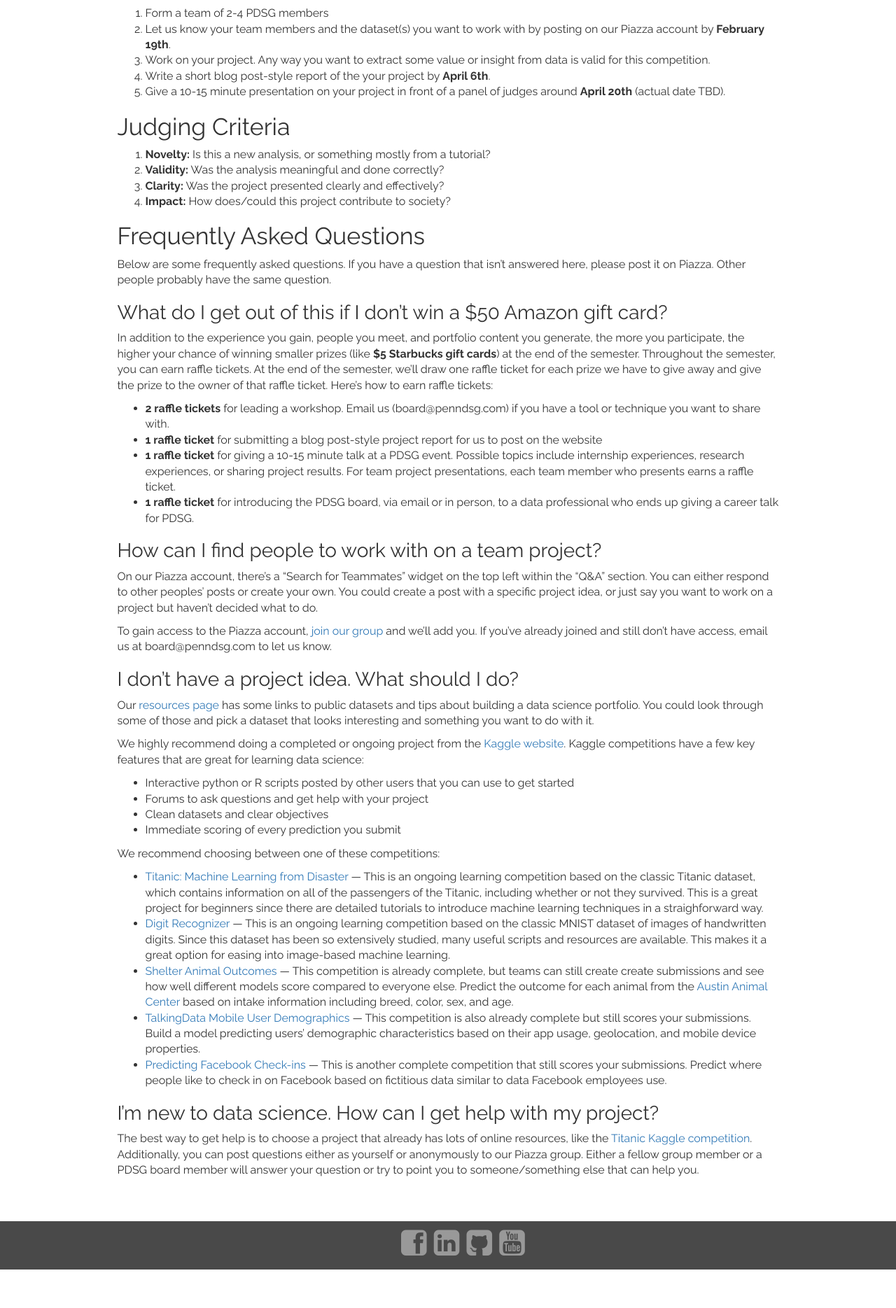
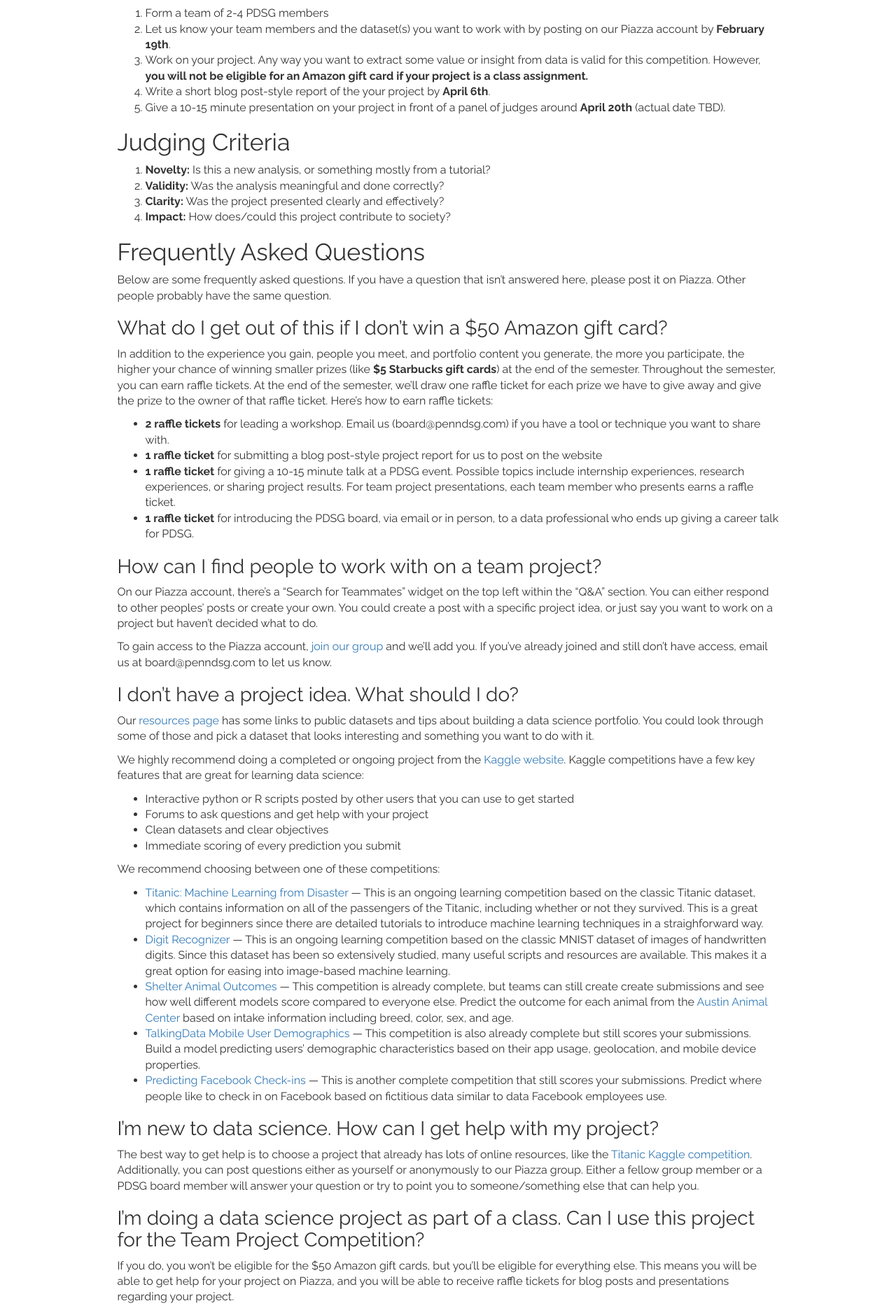
Before and after one commit to penndsg/penndsg.github.io, a plain HTML site: page projects/index.html in a window 1280 px wide. Shown: the part 532-2401 px from the top of the page at 70% size. Before the commit the page ends 2346 px from the top, so only its background shows below. Drawn offline with Linux system fonts and the light colour scheme.

Commit message:
Site updated on Wed Feb  1 14:12:23 EST 2017

```diff
--- a/projects/index.html
+++ b/projects/index.html
@@ -143,7 +143,7 @@
 <ol>
   <li>Form a team of 2-4 PDSG members</li>
   <li>Let us know your team members and the dataset(s) you want to work with by posting on our Piazza account by <strong>February 19th</strong>.</li>
-  <li>Work on your project. Any way you want to extract some value or insight from data is valid for this competition.</li>
+  <li>Work on your project. Any way you want to extract some value or insight from data is valid for this competition. However, <strong>you will not be eligible for an Amazon gift card if your project is a class assignment.</strong></li>
   <li>Write a short blog post-style report of the your project by <strong>April 6th</strong>.</li>
   <li>Give a 10-15 minute presentation on your project in front of a panel of judges around <strong>April 20th</strong> (actual date TBD).</li>
 </ol>
@@ -205,6 +205,10 @@
 
 <p>The best way to get help is to choose a project that already has lots of online resources, like the <a href="https://www.kaggle.com/c/titanic">Titanic Kaggle competition</a>. Additionally, you can post questions either as yourself or anonymously to our Piazza group. Either a fellow group member or a PDSG board member will answer your question or try to point you to someone/something else that can help you.</p>
 
+<h3 id="im-doing-a-data-science-project-as-part-of-a-class-can-i-use-this-project-for-the-team-project-competition">I’m doing a data science project as part of a class. Can I use this project for the Team Project Competition?</h3>
+
+<p>If you do, you won’t be eligible for the $50 Amazon gift cards, but you’ll be eligible for everything else. This means you will be able to get help for your project on Piazza, and you will be able to receive raffle tickets for blog posts and presentations regarding your project.</p>
+
       </div>
     </div>
     <div class="col-md-1"></div>
```
